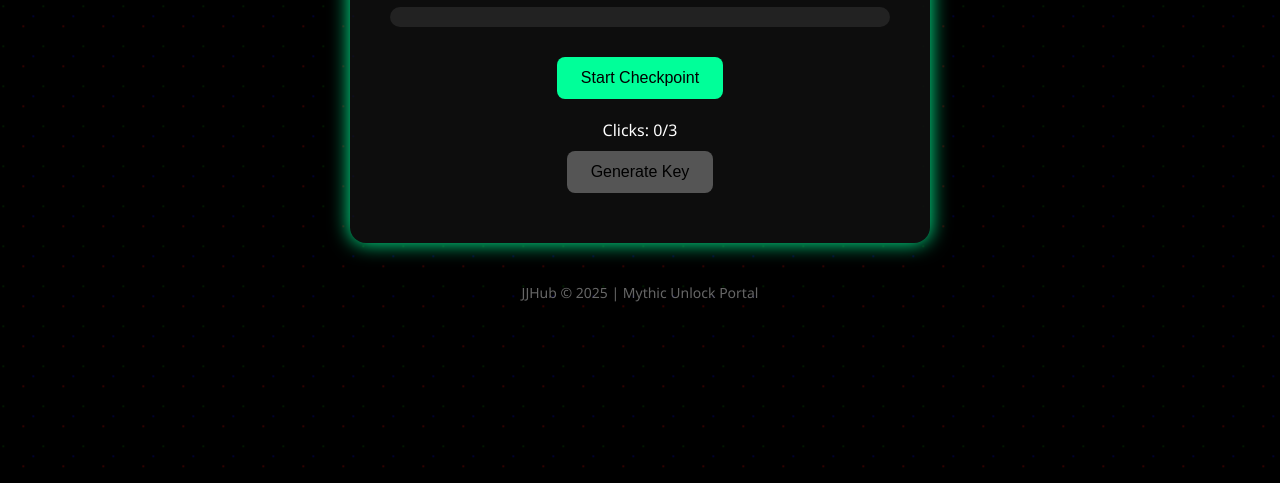
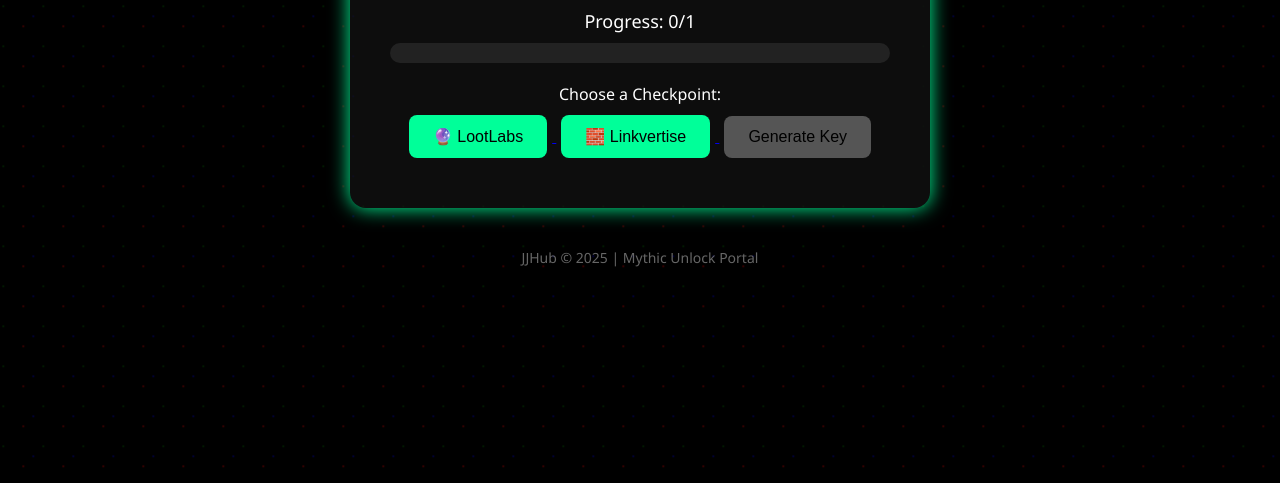
Before and after one commit to gilan80t/gilan80t.github.io, a plain HTML site: page index.html in a window 1280 px wide. Shown: the part 317-800 px from the top of the page. Drawn offline with Linux system fonts and the light colour scheme.

Commit message:
Update index.html

```diff
--- a/index.html
+++ b/index.html
@@ -131,8 +131,15 @@
     <div class="progress-label" id="progressText">Progress: 0/1</div>
     <div class="progress"><div class="progress-bar" id="progressBar"></div></div>
 
-    <button class="action-btn" onclick="clickChallenge()">Start Checkpoint</button>
-    <div id="clickCount" style="margin-top:10px;">Clicks: 0/3</div>
+    <div style="margin-top: 10px;">Choose a Checkpoint:</div>
+
+    <a href="https://lootdest.org/s?IUQwp83j&redirect=https://gilan80t.github.io/?done=true" target="_blank">
+      <button class="action-btn">🔮 LootLabs</button>
+    </a>
+
+    <a href="https://link-hub.net/1385830/JyaHY7HZZFXD?o=share&url=https://gilan80t.github.io/?done=true" target="_blank">
+      <button class="action-btn">🧱 Linkvertise</button>
+    </a>
 
     <button class="action-btn" id="generateBtn" onclick="generateKey()" disabled>Generate Key</button>
     <input type="text" id="keyOutput" readonly placeholder="Your key will appear here" />
@@ -141,21 +148,6 @@
   <div class="footer">JJHub © 2025 | Mythic Unlock Portal</div>
 
   <script>
-    let clicks = 0;
-
-    function clickChallenge() {
-      clicks++;
-      document.getElementById("clickCount").innerText = `Clicks: ${clicks}/3`;
-      if (clicks >= 3) {
-        localStorage.setItem("jjhub_checkpoint", "complete");
-        document.getElementById("progressText").innerText = "Progress: 1/1";
-        document.getElementById("progressBar").style.width = "100%";
-        document.getElementById("progressBar").style.backgroundColor = "#00ff99";
-        document.getElementById("generateBtn").disabled = false;
-        document.getElementById("clickCount").innerText = "✅ Checkpoint complete!";
-      }
-    }
-
     function generateKey() {
       const now = Date.now();
       const lastKeys = JSON.parse(localStorage.getItem("jjhub_keys") || "[]");
@@ -187,10 +179,12 @@
     }
 
     window.onload = function() {
-      const unlocked = localStorage.getItem("jjhub_checkpoint");
+      const urlParams = new URLSearchParams(window.location.search);
+      const done = urlParams.get("done");
       const used = localStorage.getItem("jjhub_key_generated");
 
-      if (unlocked === "complete" && used !== "yes") {
+      if (done === "true" && used !== "yes") {
+        localStorage.setItem("jjhub_checkpoint", "complete");
         document.getElementById("progressText").innerText = "Progress: 1/1";
         document.getElementById("progressBar").style.width = "100%";
         document.getElementById("progressBar").style.backgroundColor = "#00ff99";
```
